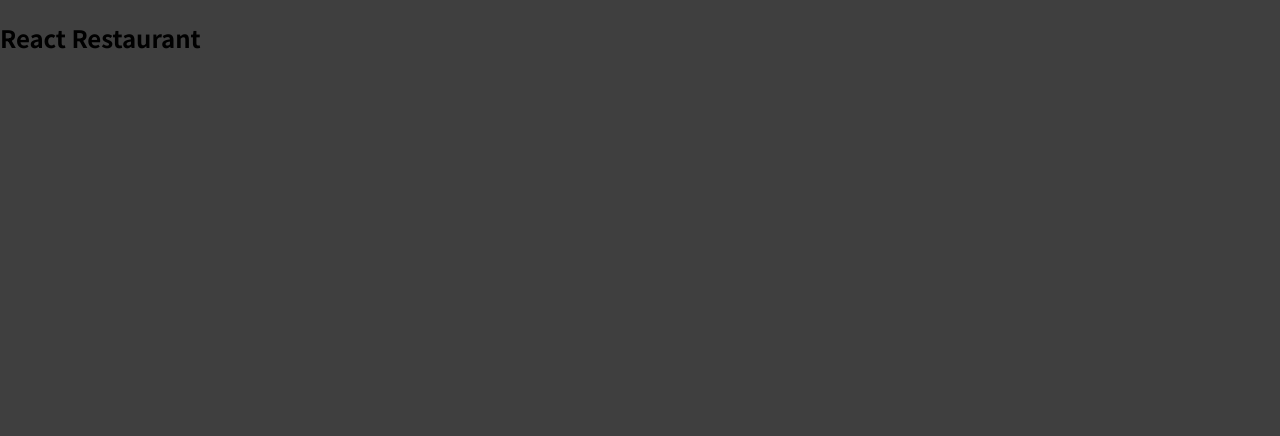
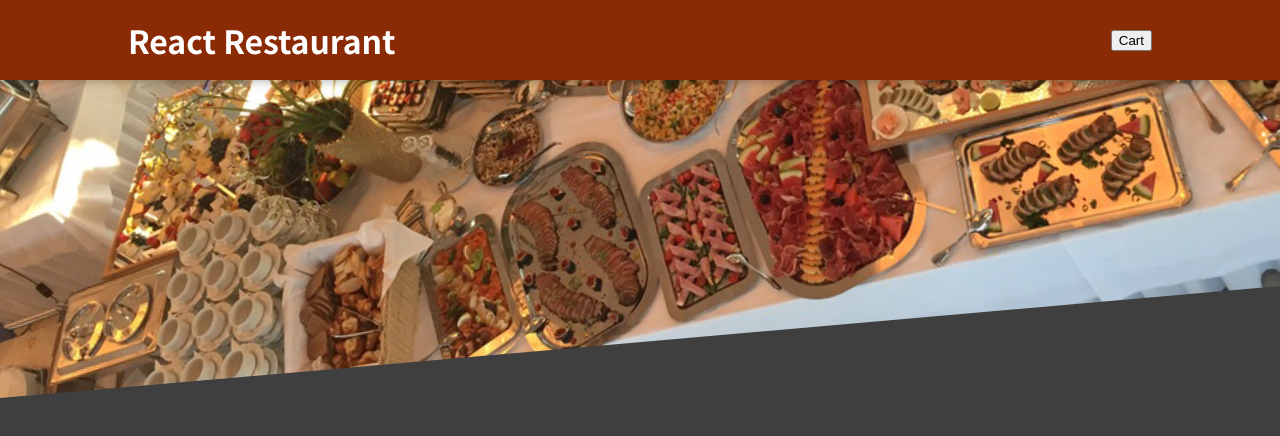
Before and after one commit to ahmed-sakka/react-restaurant, a React (Create React App) app: page / in a window 1280 px wide. Shown: the top 436 px of the page. Built offline with nearby package versions, Linux system fonts and the light colour scheme.

Commit message:
Header component

```diff
--- a/src/App.js
+++ b/src/App.js
@@ -1,8 +1,10 @@
+import Header from './components/Layout/Header';
+
 function App() {
   return (
-    <div>
-      <h2>React Restaurant</h2>
-    </div>
+    <>
+      <Header></Header>
+    </>
   );
 }
 
--- /dev/null
+++ b/src/components/Layout/Header.js
@@ -0,0 +1,20 @@
+import React from 'react';
+
+import mealsImage from '../../assets/meals.jpg';
+import classes from './Header.module.css';
+
+const Header = (props) => {
+  return (
+    <>
+      <header className={classes.header}>
+        <h1>React Restaurant</h1>
+        <button>Cart</button>
+      </header>
+      <div className={classes['main-image']}>
+        <img src={mealsImage} alt='Meals' />
+      </div>
+    </>
+  );
+};
+
+export default Header;
--- /dev/null
+++ b/src/components/Layout/Header.module.css
@@ -0,0 +1,29 @@
+.header {
+  position: fixed;
+  top: 0;
+  left: 0;
+  width: 100%;
+  height: 5rem;
+  background-color: #8a2b06;
+  color: white;
+  display: flex;
+  justify-content: space-between;
+  align-items: center;
+  padding: 0 10%;
+  box-shadow: 0 2px 8px rgba(0, 0, 0, 0.25);
+  z-index: 10;
+}
+
+.main-image {
+  width: 100%;
+  height: 25rem;
+  z-index: 0;
+  overflow: hidden;
+}
+
+.main-image img {
+  width: 110%;
+  height: 100%;
+  object-fit: cover;
+  transform: rotateZ(-5deg) translateY(-4rem) translateX(-1rem);
+}
```
Also changed, not shown: src/assets/meals.jpg (added).
